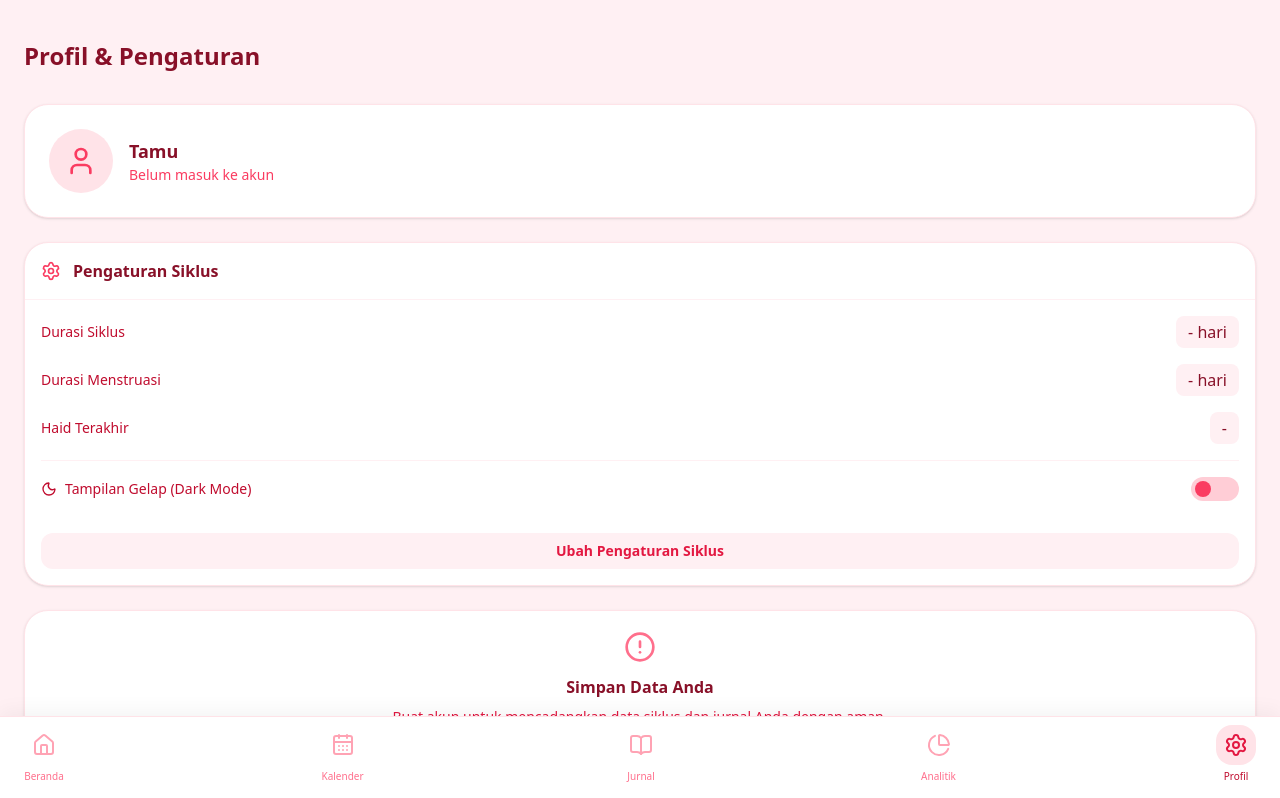
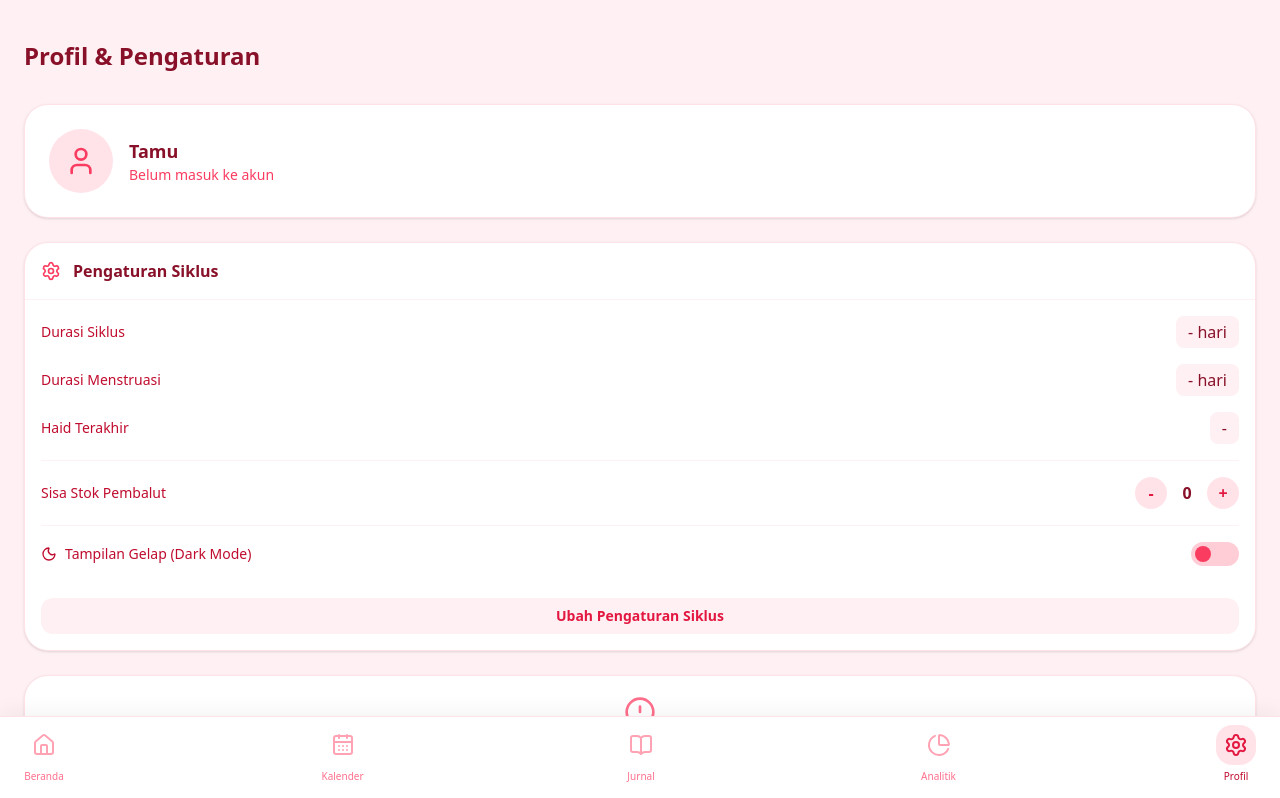
Before and after one commit to ardhikaxx/siva-app, a Next.js app: page /settings in a window 1280 px wide. Shown: the top 798 px of the page. Built offline with nearby package versions, Linux system fonts and the light colour scheme; no server answers.

Commit message:
feat: penambahan pengaturan stok pembalut dan tampilan foto profil google

```diff
--- a/app/settings/page.tsx
+++ b/app/settings/page.tsx
@@ -12,15 +12,24 @@ import { useEffect, useState } from "react";
 
 export default function Settings() {
   const { user, signOut } = useAuth();
-  const { settings } = useCycleData();
+  const { settings, updateSettings } = useCycleData();
   const router = useRouter();
   const { confirm } = useAlert();
   const { theme, setTheme } = useTheme();
   const [mounted, setMounted] = useState(false);
+  const [imgError, setImgError] = useState(false);
 
   useEffect(() => {
     setTimeout(() => setMounted(true), 0);
   }, []);
+
+  const updatePadInventory = async (change: number) => {
+    if (!settings) return;
+    const currentInventory = settings.padInventory || 0;
+    const newInventory = Math.max(0, currentInventory + change);
+    await updateSettings({ ...settings, padInventory: newInventory });
+  };
+
 
   const handleSignOut = async () => {
     confirm({
@@ -53,8 +62,17 @@ export default function Settings() {
       </header>
 
       <div className="bg-white p-6 rounded-3xl shadow-sm border border-brand-100 mb-6 flex items-center">
-        <div className="w-16 h-16 bg-brand-100 text-brand-500 rounded-full flex justify-center items-center mr-4">
-          <User size={32} />
+        <div className="w-16 h-16 bg-brand-100 text-brand-500 rounded-full flex justify-center items-center mr-4 overflow-hidden">
+          {user?.photoURL && !imgError ? (
+            <img
+              src={user.photoURL}
+              alt="Foto Profil"
+              className="w-full h-full object-cover"
+              onError={() => setImgError(true)}
+            />
+          ) : (
+            <User size={32} />
+          )}
         </div>
         <div>
           <h2 className="font-bold text-brand-900 text-lg">{user ? user.displayName || 'Pengguna' : 'Tamu'}</h2>
@@ -82,6 +100,22 @@ export default function Settings() {
               {settings ? format(parseISO(settings.lastPeriodStart), "d MMM yyyy", { locale: id }) : '-'}
             </span>
           </div>
+
+          <div className="flex justify-between items-center border-t border-brand-50 pt-4 mt-2">
+            <span className="text-sm text-brand-700">Sisa Stok Pembalut</span>
+            <div className="flex items-center space-x-3">
+              <button
+                onClick={() => updatePadInventory(-1)}
+                className="w-8 h-8 rounded-full bg-brand-100 text-brand-600 flex items-center justify-center font-bold"
+              >-</button>
+              <span className="font-bold text-brand-900 w-4 text-center">{settings?.padInventory || 0}</span>
+              <button
+                onClick={() => updatePadInventory(1)}
+                className="w-8 h-8 rounded-full bg-brand-100 text-brand-600 flex items-center justify-center font-bold"
+              >+</button>
+            </div>
+          </div>
+
           <div className="flex justify-between items-center border-t border-brand-50 pt-4 mt-2">
             <span className="text-sm text-brand-700 flex items-center"><Moon size={16} className="mr-2" /> Tampilan Gelap (Dark Mode)</span>
             {mounted && (
```
